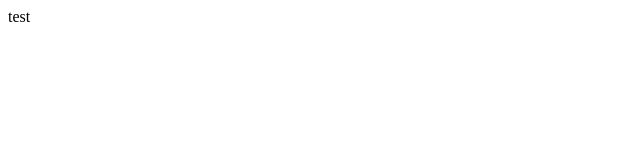
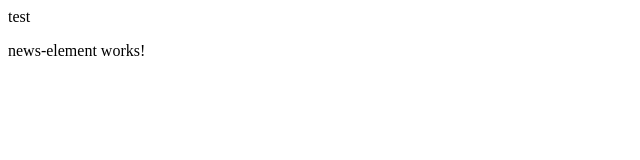
Before and after one commit to maifeeulasad/news-update, an Angular app: page / in a window 1280 px wide. Shown: the top 160 px of the page, without its empty margins (0-640 px from the left). Built offline with nearby package versions, Linux system fonts and the light colour scheme.

Commit message:
news element works! :/

```diff
--- a/src/app/app.component.html
+++ b/src/app/app.component.html
@@ -1,3 +1,4 @@
 <div>
   test
+  <app-news-element></app-news-element>
 </div>
--- a/src/app/app.module.ts
+++ b/src/app/app.module.ts
@@ -2,10 +2,12 @@ import { NgModule } from '@angular/core';
 import { BrowserModule } from '@angular/platform-browser';
 
 import { AppComponent } from './app.component';
+import { NewsElementComponent } from './component/news-element/news-element.component';
 
 @NgModule({
   declarations: [
     AppComponent,
+    NewsElementComponent,
   ],
   imports: [
     BrowserModule
--- /dev/null
+++ b/src/app/component/news-element/news-element.component.html
@@ -0,0 +1 @@
+<p>news-element works!</p>
--- /dev/null
+++ b/src/app/component/news-element/news-element.component.ts
@@ -0,0 +1,15 @@
+import { Component, OnInit } from '@angular/core';
+
+@Component({
+  selector: 'app-news-element',
+  templateUrl: './news-element.component.html',
+  styleUrls: ['./news-element.component.css']
+})
+export class NewsElementComponent implements OnInit {
+
+  constructor() { }
+
+  ngOnInit(): void {
+  }
+
+}
```
Also changed, not shown: src/app/component/news-element/news-element.component.css (added), 1 other file (tests, documents, lock files or other folders).
